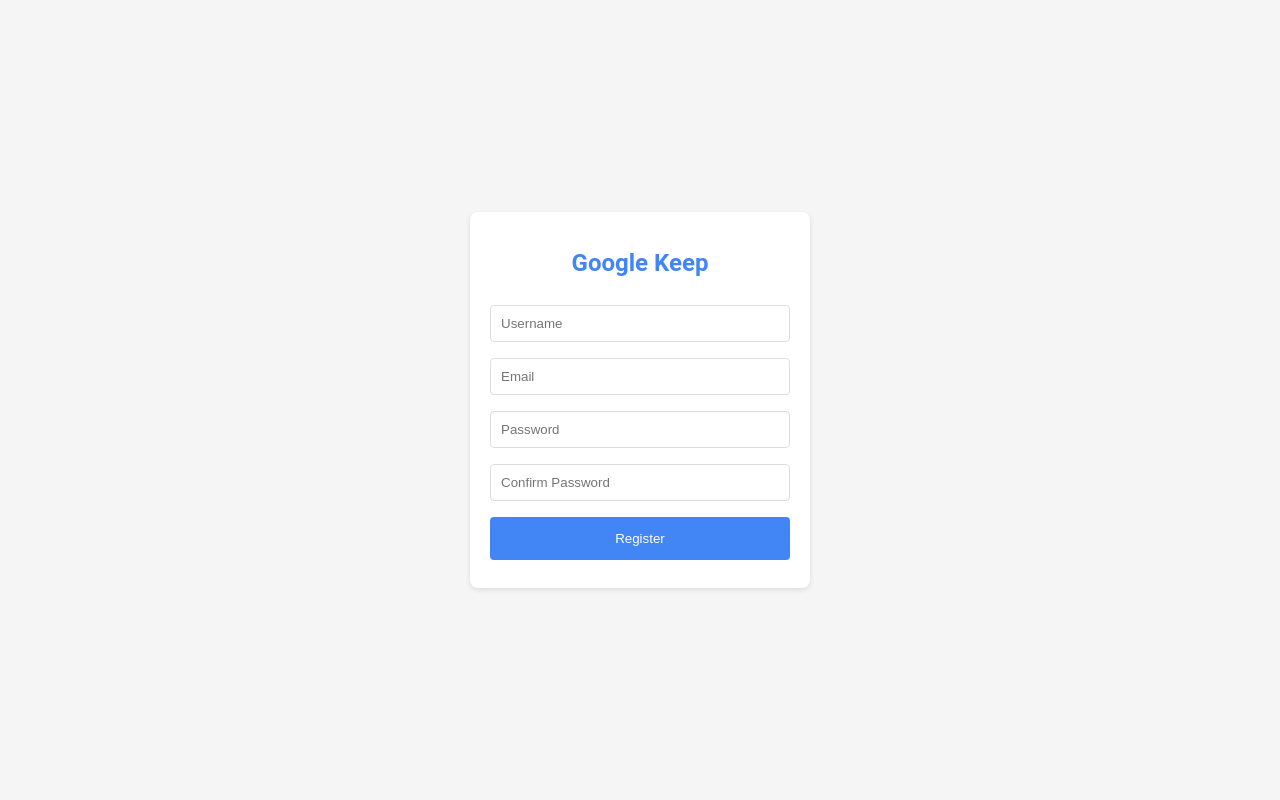
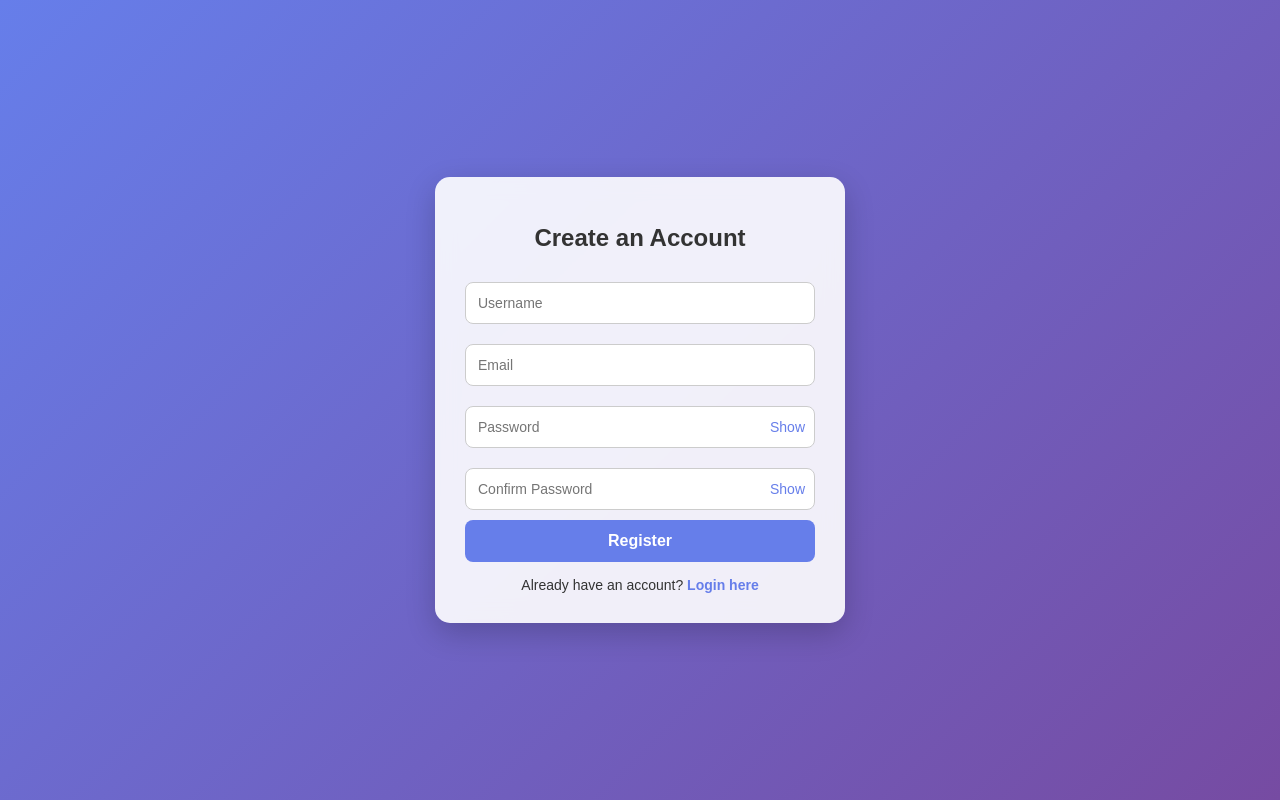
Before and after one commit to ebilebilli/Django-ToDo-project, a Django app: template account/templates/register.html in a window 1280 px wide. Run offline with Django 5.2, Linux system fonts and the light colour scheme; the template is opened without the code that fills it, so the values that code supplies are empty.

Commit message:
Account app

```diff
--- a/account/templates/register.html
+++ b/account/templates/register.html
@@ -3,11 +3,11 @@
 <head>
     <meta charset="UTF-8">
     <meta name="viewport" content="width=device-width, initial-scale=1.0">
-    <title>Google Keep Register</title>
+    <title>Register</title>
     <style>
         body {
-            font-family: 'Roboto', Arial, sans-serif;
-            background-color: #f5f5f5;
+            font-family: 'Arial', sans-serif;
+            background: linear-gradient(135deg, #667eea, #764ba2);
             display: flex;
             justify-content: center;
             align-items: center;
@@ -15,65 +15,150 @@
             margin: 0;
         }
         .register-container {
-            background: white;
-            border-radius: 8px;
-            box-shadow: 0 2px 5px rgba(0,0,0,0.1);
-            padding: 20px;
-            width: 300px;
+            background: rgba(255, 255, 255, 0.9);
+            padding: 30px;
+            border-radius: 15px;
+            box-shadow: 0 10px 30px rgba(0, 0, 0, 0.2);
+            width: 350px;
+            text-align: center;
+            backdrop-filter: blur(10px);
         }
         h1 {
-            color: #4285f4;
-            text-align: center;
+            margin-bottom: 20px;
+            color: #333;
             font-size: 24px;
-            margin-bottom: 20px;
+            font-weight: bold;
         }
         input[type="text"], input[type="email"], input[type="password"] {
             width: 100%;
-            padding: 10px;
-            margin: 8px 0;
-            border: 1px solid #ddd;
-            border-radius: 4px;
+            padding: 12px;
+            margin: 10px 0;
+            border: 1px solid #ccc;
+            border-radius: 8px;
             box-sizing: border-box;
+            font-size: 14px;
+            outline: none;
+            transition: border-color 0.3s ease;
+        }
+        input[type="text"]:focus, input[type="email"]:focus, input[type="password"]:focus {
+            border-color: #667eea;
+        }
+        .password-container {
+            position: relative;
+        }
+        .password-container input[type="password"] {
+            padding-right: 40px;
+        }
+        .toggle-password {
+            position: absolute;
+            right: 10px;
+            top: 50%;
+            transform: translateY(-50%);
+            cursor: pointer;
+            color: #667eea;
+            font-size: 14px;
         }
         input[type="submit"] {
             width: 100%;
-            background-color: #4285f4;
+            padding: 12px;
+            background-color: #667eea;
             color: white;
-            padding: 14px 20px;
-            margin: 8px 0;
             border: none;
-            border-radius: 4px;
+            border-radius: 8px;
             cursor: pointer;
+            font-size: 16px;
+            font-weight: bold;
+            transition: background-color 0.3s ease;
         }
         input[type="submit"]:hover {
-            background-color: #357ae8;
+            background-color: #5a6fd1;
+        }
+        .login-link {
+            margin-top: 15px;
+            font-size: 14px;
+            color: #333;
+        }
+        .login-link a {
+            color: #667eea;
+            text-decoration: none;
+            font-weight: bold;
+        }
+        .login-link a:hover {
+            text-decoration: underline;
         }
         .error {
-            color: #d93025;
-            text-align: center;
+            color: #ff4d4d;
             margin-bottom: 10px;
+            font-size: 14px;
+        }
+        .success {
+            color: #28a745;
+            margin-bottom: 10px;
+            font-size: 14px;
         }
     </style>
 </head>
 <body>
     <div class="register-container">
-        <h1>Google Keep</h1>
-        <!-- Əgər səhv mesajı varsa, göstərin -->
+        <h1>Create an Account</h1>
+
+        <!-- Xəta və uğur mesajlarını göstər -->
         {% if messages %}
             {% for message in messages %}
-                <p class="error">{{ message }}</p>
+                <div class="{% if message.tags %}{{ message.tags }}{% endif %}">
+                    {{ message }}
+                </div>
             {% endfor %}
         {% endif %}
 
         <!-- Qeydiyyat forması -->
-        <form action="" method="post">
+        <form method="post" action="{% url 'account:register' %}">
             {% csrf_token %}
-            <input type="text" id="username" name="username" placeholder="Username" required>
-            <input type="email" id="email" name="email" placeholder="Email" required>
-            <input type="password" id="password" name="password" placeholder="Password" required>
-            <input type="password" id="confirm_password" name="confirm_password" placeholder="Confirm Password" required>
+            <input type="text" name="username" placeholder="Username" required>
+            <input type="email" name="email" placeholder="Email" required>
+            <div class="password-container">
+                <input type="password" name="password" id="password" placeholder="Password" required>
+                <span class="toggle-password" onclick="togglePassword()">Show</span>
+            </div>
+            <div class="password-container">
+                <input type="password" name="confirm_password" id="confirm_password" placeholder="Confirm Password" required>
+                <span class="toggle-password" onclick="toggleConfirmPassword()">Show</span>
+            </div>
             <input type="submit" value="Register">
         </form>
+
+        <!-- Login səhifəsinə keçid -->
+        <div class="login-link">
+            Already have an account? <a href="{% url 'account:login' %}">Login here</a>
+        </div>
     </div>
+
+    <script>
+        // Şifrəni göstər/gizlət funksiyası
+        function togglePassword() {
+            const passwordInput = document.getElementById('password');
+            const toggleButton = document.querySelector('.toggle-password');
+            if (passwordInput.type === 'password') {
+                passwordInput.type = 'text';
+                toggleButton.textContent = 'Hide';
+            } else {
+                passwordInput.type = 'password';
+                toggleButton.textContent = 'Show';
+            }
+        }
+
+        // Təsdiq şifrəsini göstər/gizlət funksiyası
+        function toggleConfirmPassword() {
+            const confirmPasswordInput = document.getElementById('confirm_password');
+            const toggleButton = document.querySelectorAll('.toggle-password')[1];
+            if (confirmPasswordInput.type === 'password') {
+                confirmPasswordInput.type = 'text';
+                toggleButton.textContent = 'Hide';
+            } else {
+                confirmPasswordInput.type = 'password';
+                toggleButton.textContent = 'Show';
+            }
+        }
+    </script>
 </body>
 </html>
--- a/account/urls.py
+++ b/account/urls.py
@@ -7,4 +7,5 @@ app_name = 'account'
 urlpatterns = [
     path('login/', LoginView.as_view(template_name='login.html'), name='login' ),
     path('register/', views.register_request, name='register' )
+
 ]
--- a/todo_project/settings.py
+++ b/todo_project/settings.py
@@ -16,7 +16,7 @@ SECRET_KEY = 'django-insecure-%(_qfb)+(ncu%g3f@=zy%5t&-!_twut=a4ppt2knp@w3!drr)u
 # SECURITY WARNING: don't run with debug turned on in production!
 DEBUG = True
 
-ALLOWED_HOSTS = ['keepnotes-a5e16cba38dc.herokuapp.com', 'your-domain.com']
+#ALLOWED_HOSTS = ['keepnotes-a5e16cba38dc.herokuapp.com', 'your-domain.com']
 
 
 
@@ -50,7 +50,7 @@ ROOT_URLCONF = 'todo_project.urls'
 TEMPLATES = [
     {
         'BACKEND': 'django.template.backends.django.DjangoTemplates',
-        'DIRS': [],
+        'DIRS': [BASE_DIR / 'templates'],
         'APP_DIRS': True,
         'OPTIONS': {
             'context_processors': [
@@ -67,7 +67,7 @@ WSGI_APPLICATION = 'todo_project.wsgi.application'
 
 
 # Database
-# https://docs.djangoproject.com/en/5.1/ref/settings/#databases
+https://docs.djangoproject.com/en/5.1/ref/settings/#databases
 
 DATABASES = {
     'default': {
```
Also changed, not shown: account/templates/login.html (+41 -19 lines), account/views.py (+27 -14 lines), db.sqlite3.
